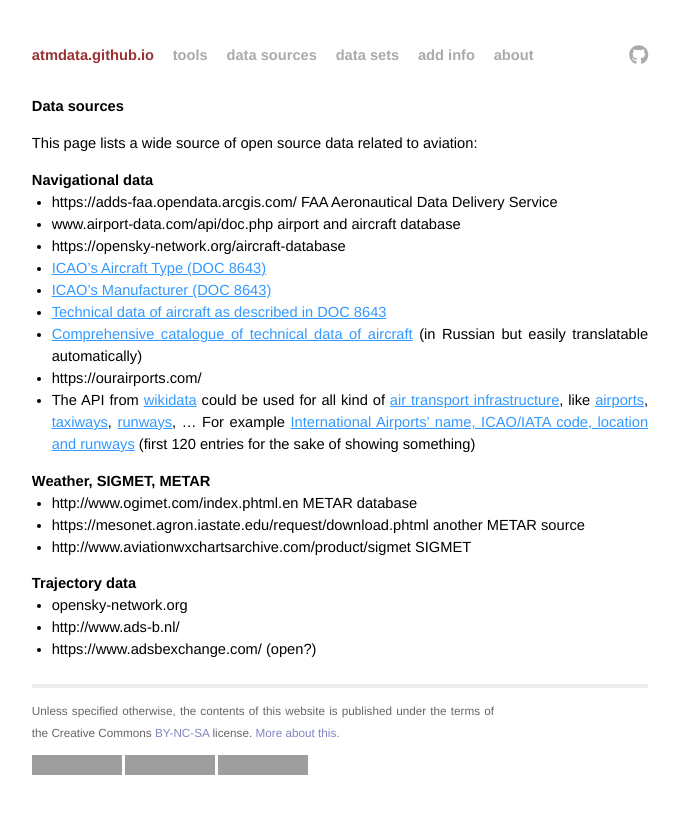
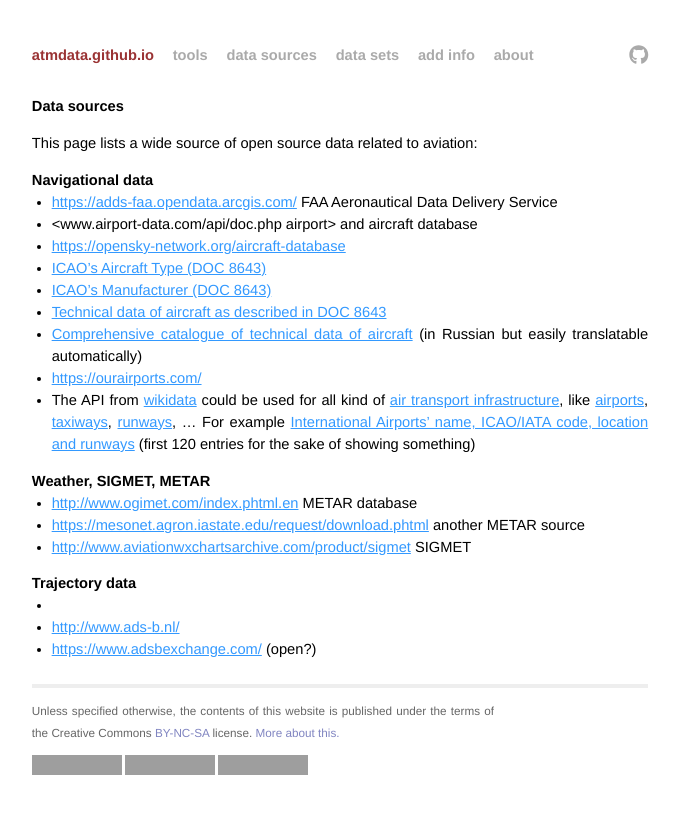
Before and after one commit to open-aviation/atmdata, a Jekyll site: the page built from _pages/data_sources.md, in a window 1280 px wide, cut to the strip 0-944 px from the top of the page. Shown: the top 814 px of the strip, without its empty margins (300-980 px from the left). Built offline with Jekyll 4.4.1, drawn with Linux system fonts in a browser that asks for light colours; nearby versions of some CDN libraries; grey boxes are pictures that could not be loaded.

Commit message:
from URLs to links

```diff
--- a/_pages/data_sources.md
+++ b/_pages/data_sources.md
@@ -8,14 +8,14 @@ This page lists a wide source of open source data related to aviation:
 
 ## Navigational data
 
-- https://adds-faa.opendata.arcgis.com/ FAA Aeronautical Data Delivery Service
-- www.airport-data.com/api/doc.php airport and aircraft database
-- https://opensky-network.org/aircraft-database
+- <https://adds-faa.opendata.arcgis.com/> FAA Aeronautical Data Delivery Service
+- <www.airport-data.com/api/doc.php airport> and aircraft database
+- <https://opensky-network.org/aircraft-database>
 - [ICAO's Aircraft Type (DOC 8643)](https://www.icao.int/publications/DOC8643/Pages/Search.aspx)
 - [ICAO's Manufacturer (DOC 8643)](https://www.icao.int/publications/DOC8643/Pages/Manufacturers.aspx)
 - [Technical data of aircraft as described in DOC 8643](https://doc8643.com/)
 - [Comprehensive catalogue of technical data of aircraft](http://airwar.ru/) (in Russian but easily translatable automatically)
-- https://ourairports.com/
+- <https://ourairports.com/>
 - The API from [wikidata](https://www.wikidata.org/) could be used for all kind of
   [air transport infrastructure](https://commons.wikimedia.org/wiki/Category:Air_transport_infrastructure), like
   [airports](https://commons.wikimedia.org/wiki/Category:Airports),
@@ -26,12 +26,12 @@ This page lists a wide source of open source data related to aviation:
 
 ## Weather, SIGMET, METAR
 
-- http://www.ogimet.com/index.phtml.en METAR database
-- https://mesonet.agron.iastate.edu/request/download.phtml another METAR source
-- http://www.aviationwxchartsarchive.com/product/sigmet SIGMET
+- <http://www.ogimet.com/index.phtml.en> METAR database
+- <https://mesonet.agron.iastate.edu/request/download.phtml> another METAR source
+- <http://www.aviationwxchartsarchive.com/product/sigmet> SIGMET
 
 ## Trajectory data
 
-- opensky-network.org
-- http://www.ads-b.nl/
-- https://www.adsbexchange.com/ (open?)
+- <opensky-network.org>
+- <http://www.ads-b.nl/>
+- <https://www.adsbexchange.com/> (open?)
```
